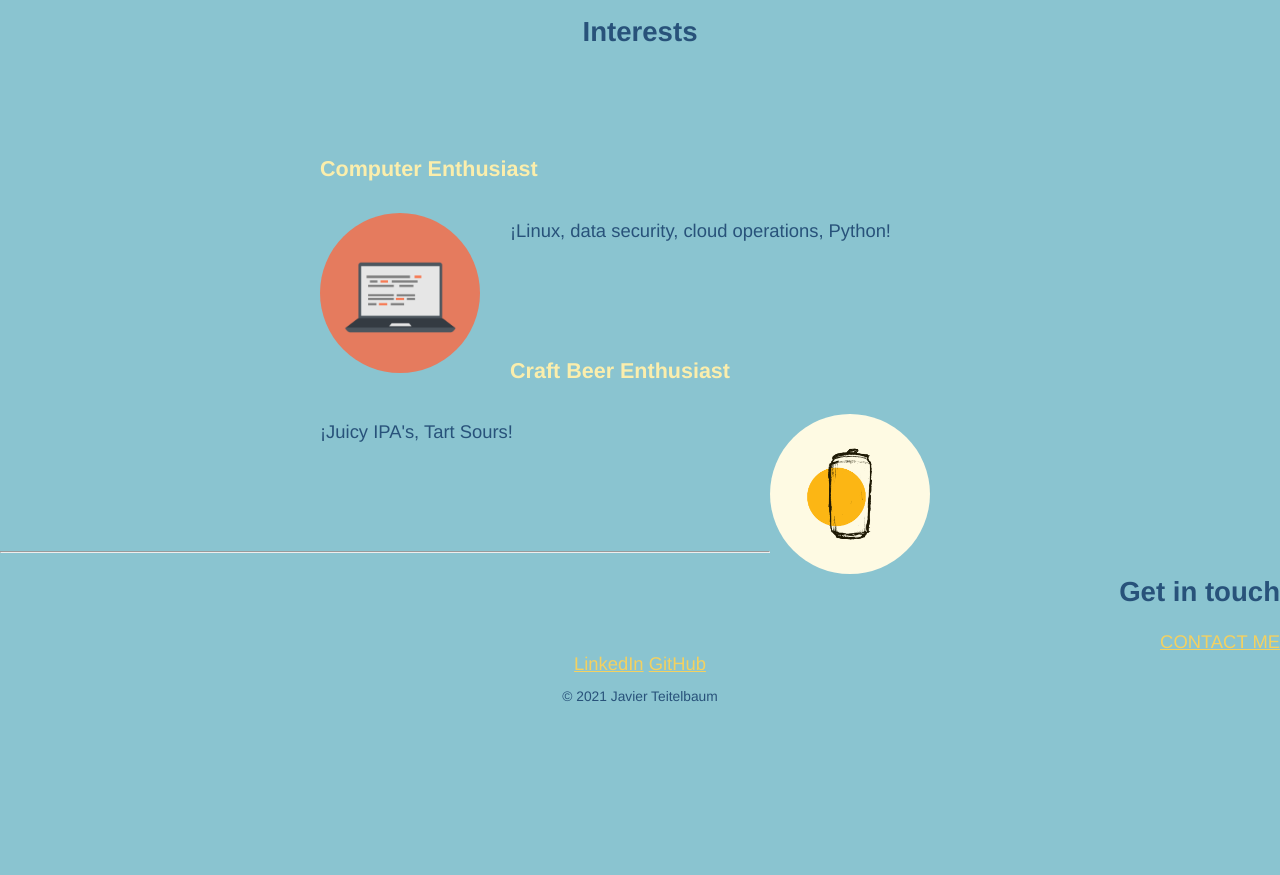
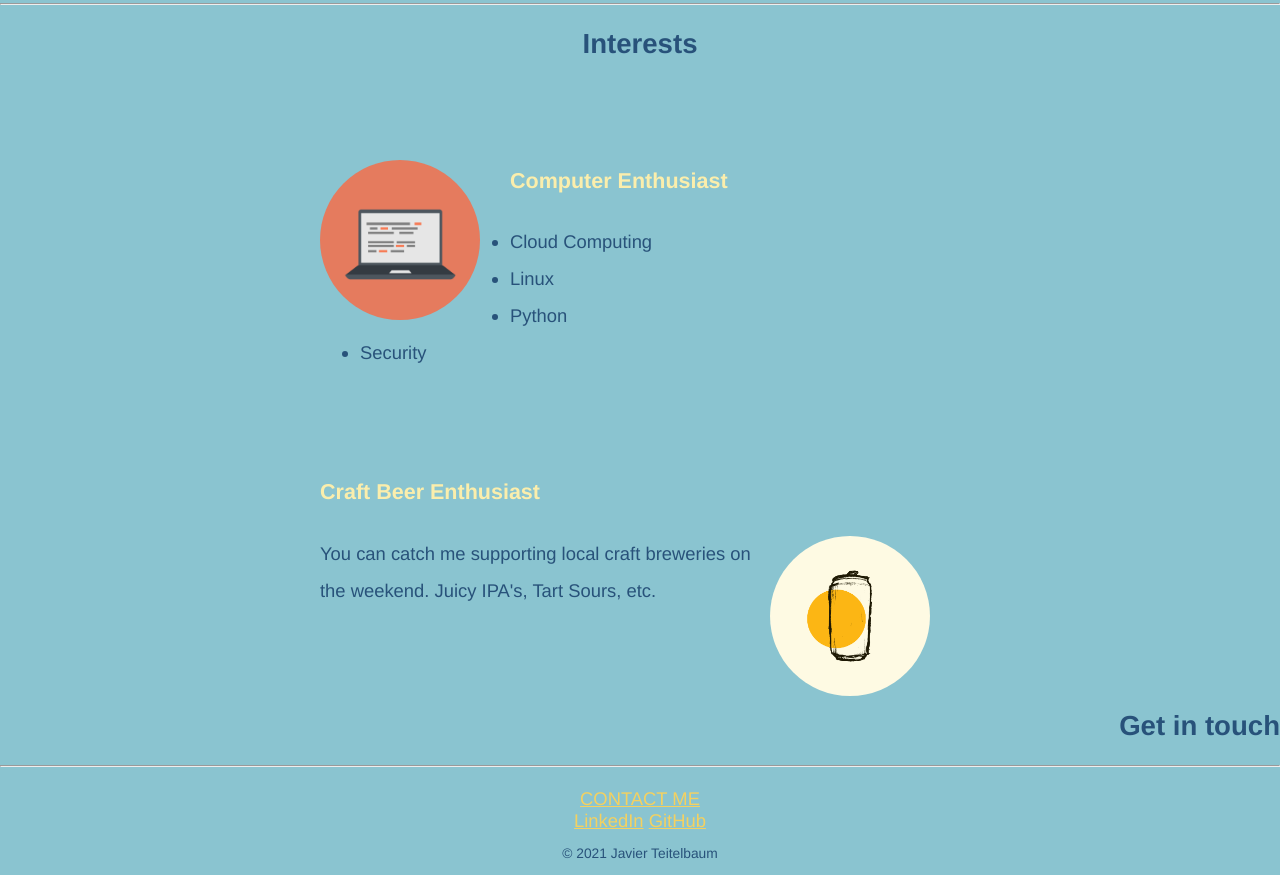
Before and after one commit to jteitel10/cv, a plain HTML site: page index.html in a window 1280 px wide. Shown: the part 885-1760 px from the top of the page. Before the commit the page ends 1603 px from the top, so only its background shows below. Drawn offline with Linux system fonts and the light colour scheme; a web font is replaced by a local one.

Commit message:
Add files via upload

```diff
--- a/index.html
+++ b/index.html
@@ -9,37 +9,44 @@
 </head>
 <body>
     <div class="top">
-        <img id="top-cloud" src="images/cloud.png" alt="cloud-img">
+        <img id="top-cloud"src="images/cloud.png" alt="cloud-img">
         <h1 id="IAM"><em>I'm Javier.</em></h1>
         <p>a <span class="pro">pro</span>grammer.</p>
         <img id="btm-cloud" src="images/cloud.png" alt="cloud-img">
         <img id="city-img" src="images/city.png" alt="city-img">
     </div>
+    <hr>
 
     <div class="middle">
         <div class="skills">
             <h2>Interests</h2>
             <div class="skill-row">
+                <img class="comp-img" src="images/computer.png" alt="computer.png">
                 <h3>Computer Enthusiast</h3>
-                <img class="comp-img" src="images/computer.png" alt="computer.png">
-                <p>¡Linux, data security, cloud operations, Python!</p>
+                <ul>
+                    <li>Cloud Computing</li>
+                    <li>Linux</li>
+                    <li>Python</li>
+                    <li>Security</li>
+                </ul>
             </div>
+
             <div class="skill-row">
                 <h3>Craft Beer Enthusiast</h3>
                 <img class="beer-img" src="images/craftbeer.png" alt="craftbeer.png">
-                <p>¡Juicy IPA's, Tart Sours!</p>
+                <p>You can catch me supporting local craft breweries on the weekend.  Juicy IPA's, Tart Sours, etc.</p>
             </div>
         </div>
-        <hr>
-        <div class="contact-me">
-            <h2>Get in touch</h2>
+    </div>
+
+    <div class="bottom">
+        <div>
+            <h2 class="contact-me">Get in touch</h2>
+            <hr>
             <h3></h3>
             <p></p>
             <a class="btn" href="mailto:jteitel10@gmail.com">CONTACT ME</a>
         </div>
-    </div>
-
-    <div class="bottom">
         <a class = "footer-link" href="https://www.linkedin.com/in/jteitel10">LinkedIn</a>
         <a class = "footer-link" href="https://www.github.com/jteitel10">GitHub</a>
         <p id="foot">© 2021 Javier Teitelbaum</p>
```
